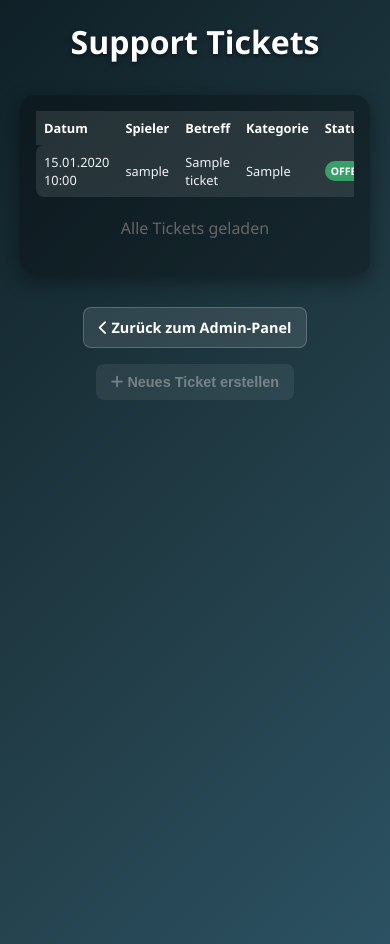
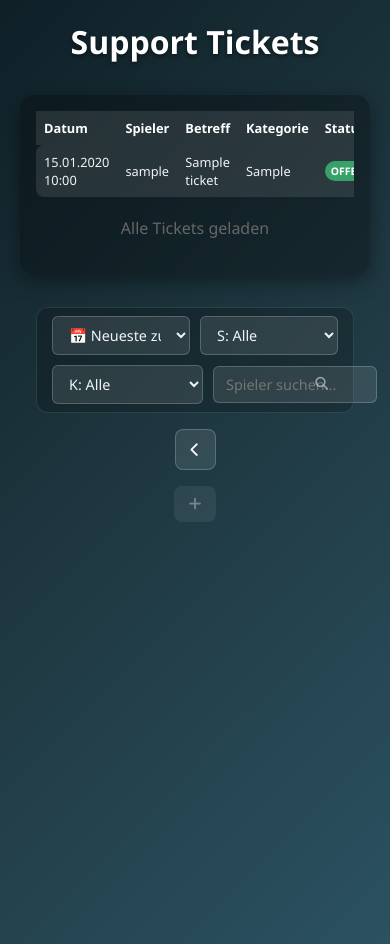
Before and after one commit to CodewithMax05/Quiz, a Flask app: page /tickets in a window 390 px wide. Run offline with Flask 3, Linux system fonts and the light colour scheme; the visitor is signed in with stand-in values (Sample User, id 1); tables that the repository leaves empty hold one stand-in row (values such as "Sample post"); data that the repository does not hold is empty; parts of the project's set-up code (start-up, migrations or seed data) failed here and were passed over; some libraries are stand-ins or nearby versions.

Commit message:
support filter

```diff
--- a/main.py
+++ b/main.py
@@ -2237,44 +2237,79 @@ def tickets_overview():
 @app.route('/api/tickets')
 @login_required
 def api_tickets():
-    """API für das Nachladen von Tickets mit Paging"""
+    """API für das Nachladen von Tickets mit Paging und Filtern"""
     try:
         user = User.query.filter_by(username=session['username']).first()
         if not user:
             return jsonify({'error': 'Benutzer nicht gefunden'}), 401
 
+        # 1. Parameter aus URL holen
         page = request.args.get('page', 1, type=int)
         per_page = 10
 
-        # Tickets basierend auf Benutzerrolle laden
-        if user.is_admin:
-            tickets_query = Ticket.query.order_by(Ticket.created_at.desc())
+        sort_by = request.args.get('sort', 'date_desc')
+        filter_status = request.args.get('status', 'all')
+        filter_category = request.args.get('category', 'all')
+        filter_player = request.args.get('player', '').strip()
+
+        # 2. Basis-Query erstellen
+        query = Ticket.query
+
+        # Berechtigung: Admin sieht alle, User nur eigene
+        if not user.is_admin:
+            query = query.filter_by(user_id=user.id)
+
+        # 3. Filter anwenden
+
+        # Status Filter
+        if filter_status != 'all':
+            query = query.filter(Ticket.status == filter_status)
+
+        # Kategorie Filter
+        if filter_category != 'all':
+            query = query.filter(Ticket.category == filter_category)
+
+        # Admin: Spieler-Suche
+        if user.is_admin and filter_player:
+            # Join mit User Tabelle, um nach Username zu suchen (case insensitive via ilike)
+            query = query.join(User).filter(User.username.ilike(f"%{filter_player}%"))
+
+        # 4. Sortierung anwenden
+        if sort_by == 'date_asc':
+            query = query.order_by(Ticket.created_at.asc())
+        elif sort_by == 'subject_asc':
+            query = query.order_by(Ticket.subject.asc())
+        elif sort_by == 'subject_desc':
+            query = query.order_by(Ticket.subject.desc())
         else:
-            tickets_query = Ticket.query.filter_by(user_id=user.id).order_by(Ticket.created_at.desc())
-
-        # Paginierung
-        tickets_paginated = tickets_query.paginate(page=page, per_page=per_page, error_out=False)
+            # Default: date_desc
+            query = query.order_by(Ticket.created_at.desc())
+
+        # 5. Paginierung ausführen
+        tickets_paginated = query.paginate(page=page, per_page=per_page, error_out=False)
 
         tickets_data = []
         for ticket in tickets_paginated.items:
 
-            # Zähle ungelesene Nachrichten für den aktuellen User
+            # Zähle ungelesene Nachrichten
             if user.is_admin:
                 unread = ticket.messages.filter_by(sender_type='user', read=False).count()
             else:
                 unread = ticket.messages.filter_by(sender_type='admin', read=False).count()
 
-            ticket_dict = {
+            # Username holen (etwas robuster, falls User gelöscht wurde)
+            username = ticket.user.username if ticket.user else "Unbekannt"
+
+            tickets_data.append({
                 'id': ticket.id,
                 'created_at': ticket.created_at.isoformat() if ticket.created_at else None,
                 'subject': ticket.subject,
                 'category': ticket.category,
                 'status': ticket.status,
-                'user': ticket.user.username if ticket.user else None,
+                'user': username,
                 'user_id': ticket.user_id,
                 'unread_count': unread
-            }
-            tickets_data.append(ticket_dict)
+            })
 
         return jsonify({
             'tickets': tickets_data,
--- a/static/css/styles_tickets.css
+++ b/static/css/styles_tickets.css
@@ -219,14 +219,70 @@
     max-width: 1200px;
     margin: 2rem auto 0;
     display: flex;
-    justify-content: space-between;
+    justify-content: space-between; /* Links Button, Mitte Filter, Rechts Button */
     align-items: center;
     padding: 0 2rem;
+    flex-wrap: wrap; /* Wichtig für Mobile */
+    gap: 15px;
 }
 
 .button-group {
     display: flex;
     gap: 1rem;
+}
+
+.filter-container {
+    display: flex;
+    gap: 10px;
+    flex-wrap: wrap;
+    justify-content: center;
+    background: rgba(0, 0, 0, 0.2);
+    padding: 8px 15px;
+    border-radius: 12px;
+    border: 1px solid rgba(255, 255, 255, 0.1);
+}
+
+.filter-select, .filter-input {
+    background-color: rgba(255, 255, 255, 0.1);
+    color: #f0f4f8;
+    border: 1px solid rgba(255, 255, 255, 0.2);
+    border-radius: 6px;
+    padding: 8px 12px;
+    font-size: 0.9rem;
+    font-family: inherit;
+    cursor: pointer;
+    outline: none;
+    transition: all 0.2s ease;
+}
+
+.filter-select:hover, .filter-input:hover, .filter-input:focus {
+    background-color: rgba(255, 255, 255, 0.2);
+    border-color: rgba(255, 255, 255, 0.4);
+}
+
+.filter-select option {
+    background-color: #203a43; /* Hintergrund für Dropdown-Liste */
+    color: white;
+}
+
+.search-wrapper {
+    position: relative;
+    display: flex;
+    align-items: center;
+}
+
+.filter-input {
+    padding-right: 30px; /* Platz für das Icon */
+    width: 140px;
+    cursor: text;
+}
+
+.search-icon {
+    position: absolute;
+    right: 10px;
+    color: rgba(255, 255, 255, 0.5);
+    pointer-events: none;
+    font-size: 0.8rem;
 }
 
 /* Back-Button */
@@ -316,7 +372,20 @@
 
     .button-group {
         width: 100%;
+        display: flex;
         justify-content: center;
+        order: 2; /* Buttons unter den Filtern */
+    }
+
+    .filter-container {
+        order: 1; /* Filter oben */
+        width: 100%;
+        box-sizing: border-box;
+    }
+
+    .filter-select, .search-wrapper, .filter-input {
+        flex: 1; /* Elemente dehnen sich auf Mobile */
+        min-width: 120px;
     }
 
     .tickets-table {
@@ -344,6 +413,10 @@
 }
 
 @media (max-width: 480px) {
+    .btn-text {
+        display: none; /* Text auf kleinen Handys ausblenden, nur Icons */
+    }
+
     .support-title {
         font-size: 2rem;
     }
--- a/templates/tickets.html
+++ b/templates/tickets.html
@@ -95,18 +95,50 @@
         <div class="button-group">
             {% if is_admin %}
                 <a href="{{ url_for('admin_panel') }}" class="back-button sound-button">
-                    <i class="fas fa-chevron-left"></i> Zurück zum Admin-Panel
+                    <i class="fas fa-chevron-left"></i> <span class="btn-text">Admin-Panel</span>
                 </a>
             {% else %}
                 {% if return_to == 'playermenu' %}
                     <a href="{{ url_for('playermenu') }}" class="back-button sound-button">
-                        <i class="fas fa-chevron-left"></i> Zurück zum Spielermenü
+                        <i class="fas fa-chevron-left"></i> <span class="btn-text">Menü</span>
                     </a>
                 {% else %}
                     <a href="{{ url_for('homepage') }}" class="back-button sound-button">
-                        <i class="fas fa-chevron-left"></i> Zurück zum Themenmenü
+                        <i class="fas fa-chevron-left"></i> <span class="btn-text">Menü</span>
                     </a>
                 {% endif %}
+            {% endif %}
+        </div>
+
+        <div class="filter-container">
+            <select id="filter-sort" class="filter-select sound-button">
+                <option value="date_desc" selected>📅 Neueste zuerst</option>
+                <option value="date_asc">📅 Älteste zuerst</option>
+                <option value="subject_asc">🔤 Betreff (A-Z)</option>
+                <option value="subject_desc">🔤 Betreff (Z-A)</option>
+            </select>
+
+            <select id="filter-status" class="filter-select sound-button">
+                <option value="all" selected>S: Alle</option>
+                <option value="open">🔓 Offen</option>
+                <option value="closed">🔒 Geschlossen</option>
+            </select>
+
+            <select id="filter-category" class="filter-select sound-button">
+                <option value="all" selected>K: Alle</option>
+                <option value="Feedback">Feedback</option>
+                <option value="Account">Account</option>
+                <option value="Fehlermeldung">Fehlermeldung</option>
+                <option value="Missbrauch">Missbrauch</option>
+                <option value="Quiz Frage">Quiz Frage</option>
+                <option value="Sonstiges">Sonstiges</option>
+            </select>
+
+            {% if is_admin %}
+            <div class="search-wrapper">
+                <input type="text" id="filter-player" class="filter-input" placeholder="Spieler suchen...">
+                <i class="fas fa-search search-icon"></i>
+            </div>
             {% endif %}
         </div>
 
@@ -114,16 +146,16 @@
             {% if not is_admin %}
                 {% if return_to == 'playermenu' %}
                     <a href="{{ url_for('ticket_create', return_to='playermenu') }}" class="create-button sound-button">
-                        <i class="fas fa-plus"></i> Neues Ticket erstellen
+                        <i class="fas fa-plus"></i> <span class="btn-text">Ticket</span>
                     </a>
                 {% else %}
                     <a href="{{ url_for('ticket_create', return_to='homepage') }}" class="create-button sound-button">
-                        <i class="fas fa-plus"></i> Neues Ticket erstellen
+                        <i class="fas fa-plus"></i> <span class="btn-text">Ticket</span>
                     </a>
                 {% endif %}
             {% else %}
                 <button class="create-button disabled" disabled>
-                    <i class="fas fa-plus"></i> Neues Ticket erstellen
+                    <i class="fas fa-plus"></i> <span class="btn-text">Ticket</span>
                 </button>
             {% endif %}
         </div>
@@ -132,27 +164,40 @@
 </div>
 
 <script>
-    // URL für die API dynamisch aus Flask generieren
+    // URL für die API
     const apiTicketsUrl = "{{ url_for('api_tickets') }}";
 
+    // Globale Filter-Variablen
+    let filterDebounceTimer;
+
     document.addEventListener('DOMContentLoaded', function() {
-        // --- OPTIMIERUNG: Event Delegation ---
-        // Statt Listener auf jede Zeile, ein Listener auf den Container (tbody)
+        // --- 1. Event Delegation für Klicks auf Tickets (bestehender Code) ---
         const tbody = document.getElementById('tickets-tbody');
         if (tbody) {
             tbody.addEventListener('click', function(e) {
-                // Prüfen, ob eine Zeile (oder ein Kind davon) geklickt wurde
                 const row = e.target.closest('.ticket-row');
-
-                // Wenn eine Zeile gefunden wurde UND sie eine ID hat
                 if (row && row.dataset.ticketId) {
-                    // Verhindern, dass der Klick feuert, wenn man explizit auf den "Ansehen" Link klickt
-                    // (Sonst würde das Event doppelt verarbeitet oder könnte zu Problemen führen)
                     if (e.target.tagName.toLowerCase() === 'a' || e.target.closest('a')) return;
-
-                    // Weiterleitung
                     window.location.href = '/ticket/' + row.dataset.ticketId;
                 }
+            });
+        }
+
+        // --- 2. Filter Event Listeners (NEU) ---
+        const filterElements = ['filter-sort', 'filter-status', 'filter-category'];
+        filterElements.forEach(id => {
+            const el = document.getElementById(id);
+            if(el) {
+                el.addEventListener('change', resetAndReloadTickets);
+            }
+        });
+
+        // Spezieller Listener für das Textfeld (mit Debounce, damit nicht bei jedem Tastendruck geladen wird)
+        const playerInput = document.getElementById('filter-player');
+        if (playerInput) {
+            playerInput.addEventListener('input', function() {
+                clearTimeout(filterDebounceTimer);
+                filterDebounceTimer = setTimeout(resetAndReloadTickets, 500); // Warte 500ms nach Tippen
             });
         }
 
@@ -165,6 +210,28 @@
     let isLoadingTickets = false;
     let hasMoreTicketPages = true;
 
+    // --- NEU: Funktion zum Zurücksetzen und Neuladen bei Filteränderung ---
+    function resetAndReloadTickets() {
+        // 1. Reset Variablen
+        currentTicketPage = 0; // Wir setzen auf 0, loadMoreTickets macht +1 daraus
+        hasMoreTicketPages = true;
+
+        // 2. Tabelle leeren
+        const tbody = document.getElementById('tickets-tbody');
+        if (tbody) tbody.innerHTML = '';
+
+        // 3. UI Status zurücksetzen
+        const noTicketsMsg = document.querySelector('.no-tickets');
+        if (noTicketsMsg) noTicketsMsg.remove(); // Falls "Keine Tickets" angezeigt wurde, weg damit
+
+        const endIndicator = document.getElementById('end-of-tickets');
+        if (endIndicator) endIndicator.style.display = 'none';
+
+        // 4. Neu laden
+        loadMoreTickets();
+    }
+
+    // Bestehende Scroll Funktion (unverändert)
     function setupTicketsInfiniteScroll() {
         const ticketsContent = document.querySelector('.tickets-content');
         if (!ticketsContent) return;
@@ -176,41 +243,57 @@
             const scrollHeight = ticketsContent.scrollHeight;
             const clientHeight = ticketsContent.clientHeight;
 
-            // Wenn 90% des Inhalts gescrollt wurde, lade mehr Tickets
             if (scrollTop + clientHeight >= scrollHeight * 0.9) {
                 loadMoreTickets();
             }
         });
 
-        // Initial prüfen, ob Content so klein ist, dass kein Scrollbalken da ist (dann sofort nachladen)
+        // Initial Check (Falls Filter sofort Ergebnisse leer lässt oder Screen groß ist)
         setTimeout(() => {
+             // Nur laden, wenn die Tabelle leer ist (z.B. durch Filter-Reset) oder scrollbar
             if (ticketsContent.scrollHeight <= ticketsContent.clientHeight && hasMoreTicketPages) {
                 loadMoreTickets();
             }
         }, 500);
     }
 
+    // --- MODIFIZIERT: API Aufruf mit Filter-Parametern ---
     async function loadMoreTickets() {
         if (isLoadingTickets || !hasMoreTicketPages) return;
 
         isLoadingTickets = true;
 
-        // Loading Indicator anzeigen
         const loadingIndicator = document.getElementById('loading-indicator');
         const endIndicator = document.getElementById('end-of-tickets');
+        const tbody = document.getElementById('tickets-tbody');
+
         if (loadingIndicator) loadingIndicator.style.display = 'block';
         if (endIndicator) endIndicator.style.display = 'none';
 
         try {
             const nextPage = currentTicketPage + 1;
-            // Verwendung der oben definierten Konstante
-            const response = await fetch(`${apiTicketsUrl}?page=${nextPage}`);
+
+            // --- NEU: Parameter sammeln ---
+            const sort = document.getElementById('filter-sort')?.value || 'date_desc';
+            const status = document.getElementById('filter-status')?.value || 'all';
+            const category = document.getElementById('filter-category')?.value || 'all';
+            const player = document.getElementById('filter-player')?.value || '';
+
+            // URL mit Parametern bauen
+            const params = new URLSearchParams({
+                page: nextPage,
+                sort: sort,
+                status: status,
+                category: category,
+                player: player
+            });
+
+            const response = await fetch(`${apiTicketsUrl}?${params.toString()}`);
 
             if (!response.ok) throw new Error('Network response was not ok');
 
             const data = await response.json();
 
-            // Loading Indicator ausblenden
             if (loadingIndicator) loadingIndicator.style.display = 'none';
 
             if (data.tickets && data.tickets.length > 0) {
@@ -218,31 +301,35 @@
                 currentTicketPage = nextPage;
                 hasMoreTicketPages = data.has_next;
 
-                // Wenn keine weiteren Seiten, zeige End-of-List Indicator
-                if (!hasMoreTicketPages) {
-                    showEndOfTicketsIndicator();
-                }
+                if (!hasMoreTicketPages) showEndOfTicketsIndicator();
             } else {
                 hasMoreTicketPages = false;
                 showEndOfTicketsIndicator();
+
+                // Wenn es Seite 1 war und keine Tickets kamen: Leere Nachricht anzeigen
+                if (nextPage === 1 && tbody.children.length === 0) {
+                    const ticketsContent = document.querySelector('.tickets-content');
+                    if(!document.querySelector('.no-tickets')) {
+                        const p = document.createElement('p');
+                        p.className = 'no-tickets';
+                        p.innerHTML = '🔍 Keine Tickets gefunden für diese Filter.';
+                        ticketsContent.appendChild(p);
+                    }
+                }
             }
         } catch (error) {
-            console.error('Fehler beim Laden weiterer Tickets:', error);
+            console.error('Fehler:', error);
             if (loadingIndicator) loadingIndicator.style.display = 'none';
-            // Fallback falls createFlashMessage nicht global verfügbar ist
-            if (typeof createFlashMessage === 'function') {
-                createFlashMessage('Fehler beim Laden weiterer Tickets', 'error');
-            }
         } finally {
             isLoadingTickets = false;
         }
     }
 
+    // appendTicketsToTable bleibt identisch wie in deiner Datei...
     function appendTicketsToTable(tickets) {
         const tbody = document.getElementById('tickets-tbody');
         if (!tbody) return;
 
-        // Wir prüfen das DOM, ob die Admin-Spalte (Spieler) existiert
         const hasPlayerColumn = document.querySelector('.tickets-table th.ticket-player') !== null;
 
         tickets.forEach((ticket) => {
@@ -250,34 +337,33 @@
             row.className = 'ticket-row';
             row.setAttribute('data-ticket-id', ticket.id);
 
-            // 1. Datum Zelle
+            // 1. Datum
             const dateCell = document.createElement('td');
             const timeElement = document.createElement('time');
             timeElement.className = 'utc-time';
-            // Falls das API ISO-Format sendet
             timeElement.setAttribute('data-iso', ticket.created_at);
-            timeElement.textContent = 'Lädt...';
+            timeElement.textContent = '...';
             dateCell.appendChild(timeElement);
             row.appendChild(dateCell);
 
-            // 2. Spieler Zelle (nur wenn im Header vorhanden)
+            // 2. Spieler (optional)
             if (hasPlayerColumn) {
                 const playerCell = document.createElement('td');
                 playerCell.textContent = ticket.user || 'Unbekannt';
                 row.appendChild(playerCell);
             }
 
-            // 3. Betreff Zelle
+            // 3. Betreff
             const subjectCell = document.createElement('td');
             subjectCell.textContent = ticket.subject;
             row.appendChild(subjectCell);
 
-            // 4. Kategorie Zelle
+            // 4. Kategorie
             const categoryCell = document.createElement('td');
             categoryCell.textContent = ticket.category;
             row.appendChild(categoryCell);
 
-            // 5. Status Zelle
+            // 5. Status
             const statusCell = document.createElement('td');
             const statusBadge = document.createElement('span');
             if (ticket.status === 'open') {
@@ -290,28 +376,24 @@
             statusCell.appendChild(statusBadge);
             row.appendChild(statusCell);
 
-            // 6. Update Zelle
+            // 6. Update
             const updateCell = document.createElement('td');
             updateCell.className = 'ticket-update-cell';
+            const indicator = document.createElement('div');
 
             if (ticket.unread_count && ticket.unread_count > 0) {
-                const indicator = document.createElement('div');
                 indicator.className = 'update-indicator new';
                 indicator.innerHTML = '<i class="fas fa-envelope"></i><span class="update-text">Neu</span>';
-                updateCell.appendChild(indicator);
             } else {
-                const indicator = document.createElement('div');
                 indicator.className = 'update-indicator seen';
                 indicator.innerHTML = '<i class="fas fa-check"></i>';
-                updateCell.appendChild(indicator);
             }
-
+            updateCell.appendChild(indicator);
             row.appendChild(updateCell);
 
             tbody.appendChild(row);
         });
 
-        // Zeit-Konvertierung für die neu eingefügten Elemente anstoßen
         if (typeof convertUtcTimeElements === 'function') {
             convertUtcTimeElements(tbody);
         }
@@ -319,9 +401,7 @@
 
     function showEndOfTicketsIndicator() {
         const endIndicator = document.getElementById('end-of-tickets');
-        if (endIndicator) {
-            endIndicator.style.display = 'block';
-        }
+        if (endIndicator) endIndicator.style.display = 'block';
     }
 </script>
 {% endblock %}
```
